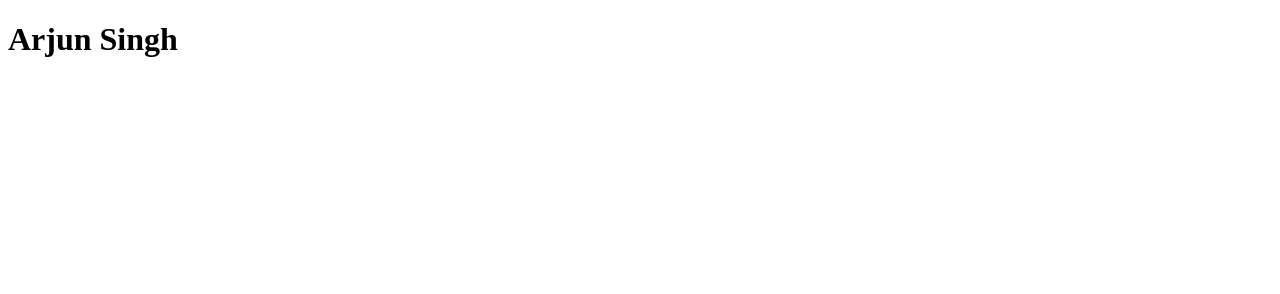
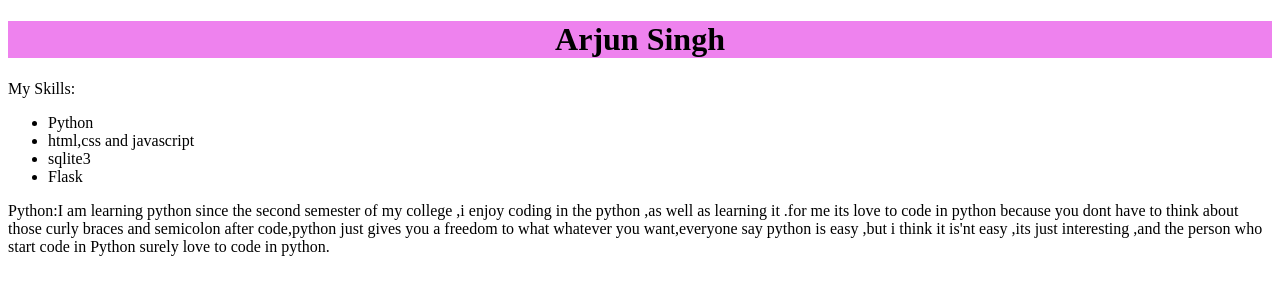
Before and after one commit to CodemodeCo/1rjun.io, a plain HTML site: page index.html in a window 1280 px wide. Drawn offline with Linux system fonts and the light colour scheme.

Commit message:
So this is the end of the day 1 ,i add my skills to my portfolio

```diff
--- /dev/null
+++ b/index.css
@@ -0,0 +1,4 @@
+h1{
+	text-align: center;
+	background-color: violet;
+}
--- a/index.html
+++ b/index.html
@@ -1,9 +1,24 @@
 <!Doctype html>
 <html>
+<link rel="stylesheet" type="text/css" href="index.css"/>
 <head>
 	<title>Resume</title>
 </head>
 <body>
+	<header>
 	<h1>Arjun Singh </h1>
+	</header>
+	<section>
+		My Skills:
+		<ul>
+			<li>Python</li>
+			<li>html,css and javascript</li>
+			<li>sqlite3</li>
+			<li>Flask</li>
+		</ul>
+	</section>
+	<article>
+		Python:I am learning python since the second semester of my college ,i enjoy coding in the python ,as well as learning it .for me its love to code in python because you dont have to think about those curly braces and semicolon after code,python just gives you a freedom to what whatever you want,everyone say python is easy ,but i think it is'nt easy ,its just interesting ,and the person who start code in Python surely love to code in python.
+	</article>
 </body>
 </html>
```
